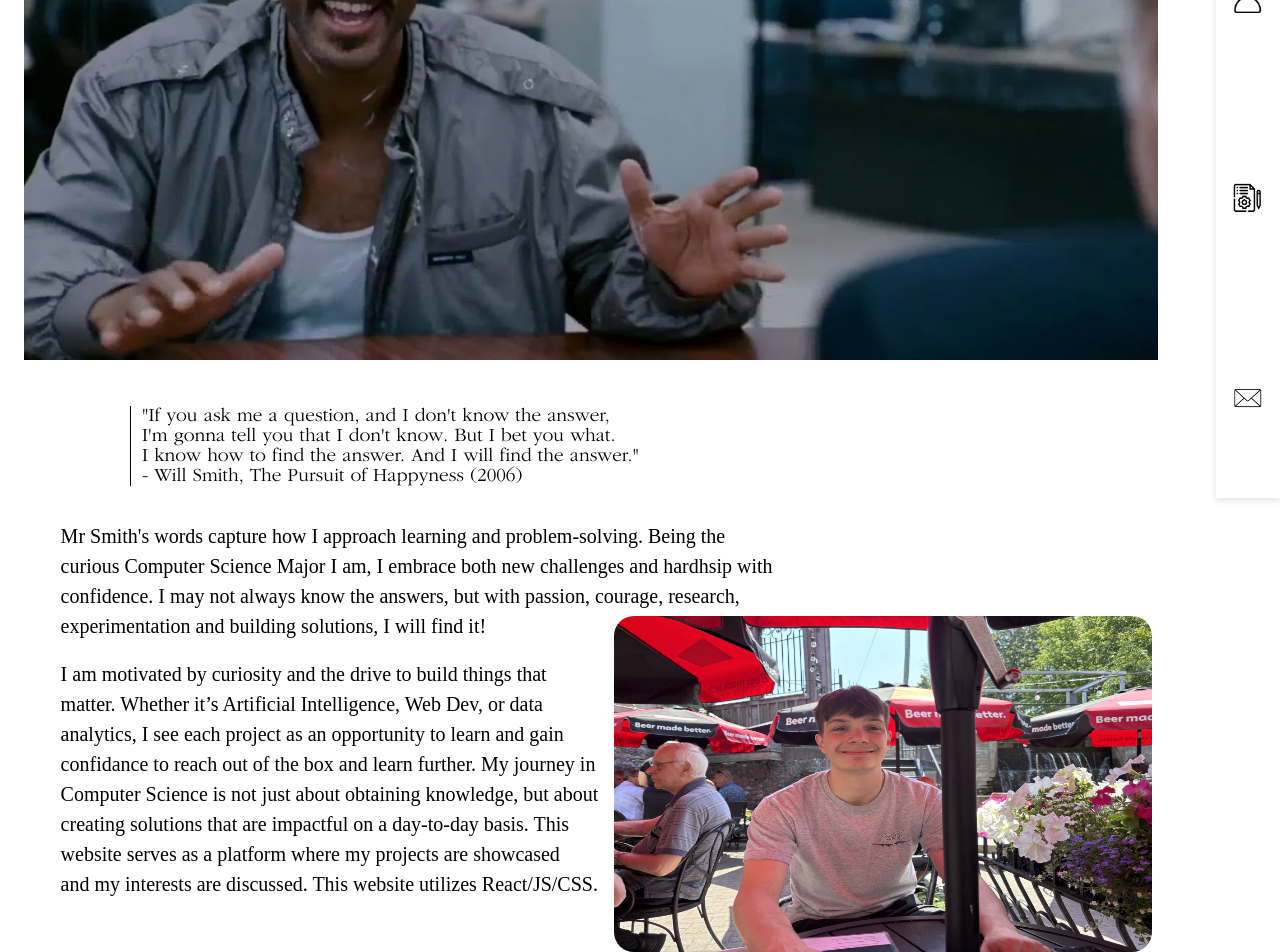
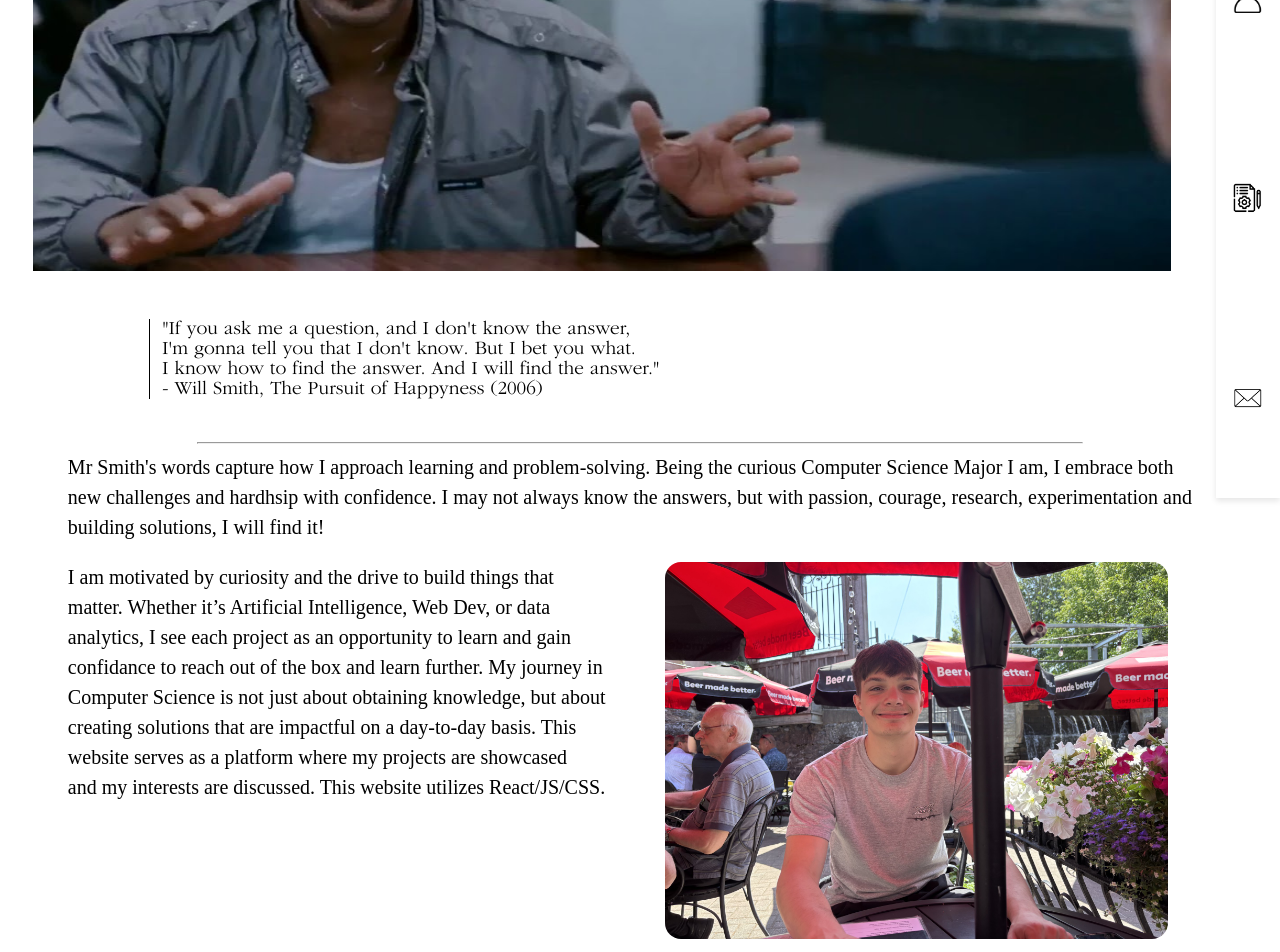
Before and after one commit to llege072/Online-Resume, a React (Create React App) app: page / in a window 1280 px wide. Shown: the part 302-1254 px from the top of the page. Built offline with nearby package versions, Linux system fonts and the light colour scheme.

Commit message:
HomePage updates
Cleaned up past css styles, "sharpened" some others to display imgs and paras in a more cleaner and fullproof way

```diff
--- a/src/components/HomePage.js
+++ b/src/components/HomePage.js
@@ -5,9 +5,10 @@ function HomePage() {
 
     function Home(){
         return(
-            <div className="page">
-                <div className="intro">
+            <div>
+                <div className="tophalf">
                     <img src="/imgs/willsmith.png" className="homeimage" />
+
                     <div className="content">
                         <p className="quote">
                         "If you ask me a question, and I don't know the answer,<br/>
@@ -15,14 +16,14 @@ function HomePage() {
                         I know how to find the answer. And I will find the answer."<br/>
                         - Will Smith, The Pursuit of Happyness (2006)
                         </p>
-
                     </div>
                 </div>
+
+                <hr className="divider"/>
+
                 <div className="secondhalf">
                     <p className="description"> Mr Smith's words capture how I approach learning and problem-solving. Being the curious Computer Science Major I am, I embrace both new challenges and hardhsip with confidence. I may not always know the answers, but with passion, courage, research, experimentation and building solutions, I will find it!</p>
-                    <img src="/imgs/profile.png" className="profile"></img>
-                    <br/>
-
+                    <div className="bottom">
                         <p className="para">
                             I am motivated by curiosity and the drive to build things that <br />
                             matter. Whether it’s Artificial Intelligence, Web Dev, or data <br />
@@ -33,6 +34,9 @@ function HomePage() {
                             website serves as a platform where my projects are showcased <br />
                             and my interests are discussed. This website utilizes React/JS/CSS. <br />
                         </p>
+                        <img src="/imgs/profile.png" className="profile"></img>
+                    </div>
+
                 </div>
             </div>
         )
--- a/src/styles/HomePage.css
+++ b/src/styles/HomePage.css
@@ -5,42 +5,20 @@
   font-style: normal;
 }
 
-body, html {
-    margin: 0%;
-    padding: 0;
-    height: 100%;
-    width: 100%;
-}
-
-.homepage {
-  display: flex;
-}
-
-/* The section with image + description */
-.intro {
-  flex: 1; /* take all available space not used by homebar */
-  width: 94.7%;
-  flex-direction: column;
+.tophalf{
+  width: 100%;
+  height: 95.7%;
 }
 
 .homeimage {
-  width: 93.5%;       /* span entire width */
-  height: 20%;
-  object-fit: cover;
+  width: 90%;
+  height: 540px;
+
   margin: 2%;
-  margin-right: 0;
 }
 
-/* Description stays below the image */
-.description {
-  max-width: 60%;    /* keeps text from stretching too wide */
-  margin-top:0;
-  margin-bottom: 0;
-
-  margin-left: 5%;
-  font-size: 20px;
-
-  line-height: 1.5;
+.content {
+  padding: 1em;
 }
 
 .quote {
@@ -51,30 +29,28 @@ body, html {
   padding-left: 1%;
   margin-left: 10%;
   margin-top: 0.2%;
+}
+
+.divider{
+  width: 70%;
 
 }
 
-.content {
-  margin-right: 5%;   /* same width as your .homebar */
-  padding: 1em;
+.secondhalf{
+  width:94.7%;
 }
 
-.divider {
-  width: 100%;
-  border-top: 2px solid black;
+.description {
+  margin-top:0;
+  margin-left: 5%;
 
+  font-size: 20px;
+
+  line-height: 1.5;
 }
 
-.profile{
-  position:absolute;
-  width:42%;
-  height: 42%;
-  right:10%;
-  margin-bottom: 2%;
-  margin-top: -2%;
-  font-size: 20px;
-  border: 0;
-  border-radius:1em;
+.bottom{
+  display: flex;
 }
 
 .para{
@@ -84,6 +60,8 @@ body, html {
   line-height: 1.5;
 }
 
-.secondhalf{
-  width:94.7%;
+.profile{
+  width:42%;
+  border-radius:1em;
+  margin-left:5%;
 }
```
Also changed, not shown: public/imgs/willsmith.png. Lines whose indentation alone changed are shown as unchanged.
